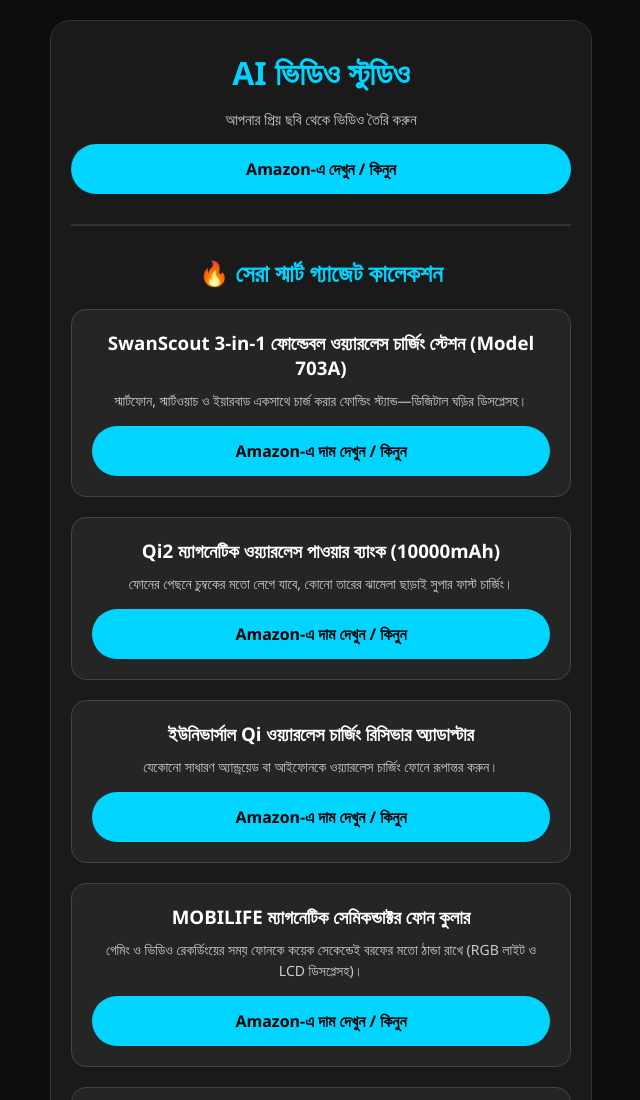
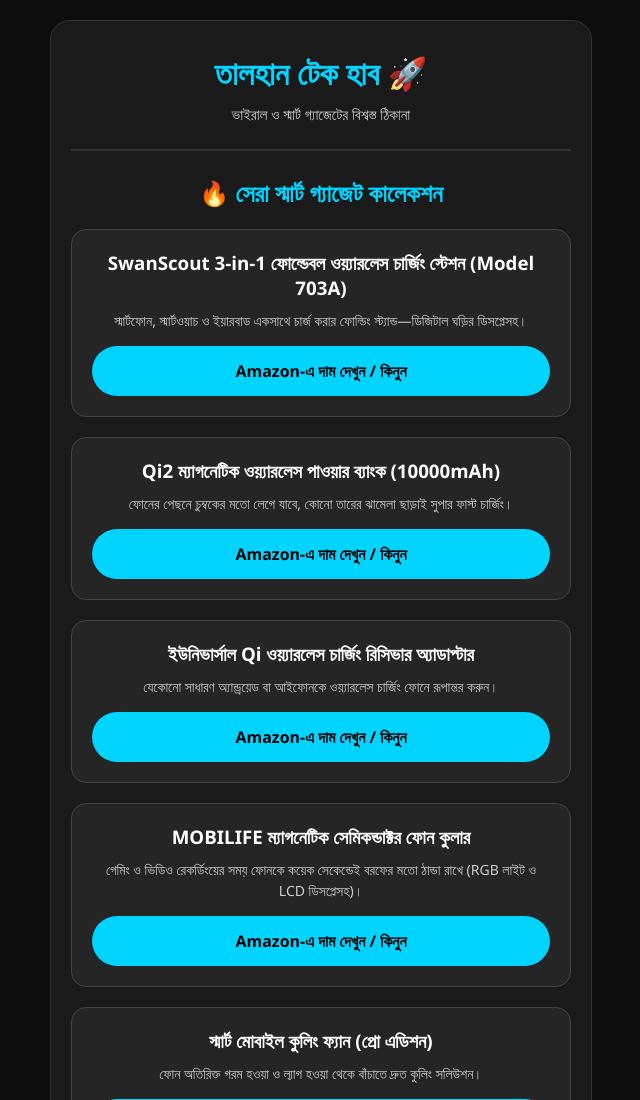
Before and after one commit to abutalhan29-beep/talhan-site, a plain HTML site: page index.html in a window 1280 px wide. Shown: the top 1100 px of the page, without its empty margins (319-959 px from the left). Drawn offline with Linux system fonts and the light colour scheme.

Commit message:
Update index.html

```diff
--- a/index.html
+++ b/index.html
@@ -1,8 +1,9 @@
-<!DOCTYPE html>  <html lang="bn">
+<!DOCTYPE html>
+<html lang="bn">
 <head>
     <meta charset="UTF-8">
     <meta name="viewport" content="width=device-width, initial-scale=1.0">
-    <title>তালহান১২৩ - AI স্টুডিও ও স্মার্ট গ্যাজেট</title>
+    <title>তালহান টেক হাব - স্মার্ট গ্যাজেট স্টোর</title>
     <style>
         body {
             font-family: 'Segoe UI', sans-serif;
@@ -23,7 +24,7 @@
         h1 {
             color: #00d4ff;
             margin-top: 0;
-            margin-bottom: 15px;
+            margin-bottom: 10px;
         }
         .buy-button {
             display: block;
@@ -69,11 +70,10 @@
 </head>
 <body>
     <div class="container">
-        <h1>AI ভিডিও স্টুডিও</h1>
-        <p style="color: #cccccc; font-size: 15px;">আপনার প্রিয় ছবি থেকে ভিডিও তৈরি করুন</p>
-        <a class="buy-button" href="https://www.amazon.in/dp/B0FN7CFPSK" target="_blank" rel="noopener noreferrer">
-            Amazon-এ দেখুন / কিনুন
-        </a>  <hr style="border: 1px solid #333; margin: 30px 0;">
+        <h1>তালহান টেক হাব 🚀</h1>
+        <p style="color: #cccccc; font-size: 15px; margin-top: 0;">ভাইরাল ও স্মার্ট গ্যাজেটের বিশ্বস্ত ঠিকানা</p>
+
+        <hr style="border: 1px solid #333; margin: 25px 0;">
         <h2 style="color: #00d4ff; margin-bottom: 20px;">🔥 সেরা স্মার্ট গ্যাজেট কালেকশন</h2>
 
         <!-- নতুন গ্যাজেট (সবার ওপরে) -->
@@ -305,6 +305,5 @@
             <p>তালহান১২৩ প্রোডাকশন</p>
         </div>
     </div>
-
 </body>
 </html>
```
Lines whose indentation alone changed are shown as unchanged.
